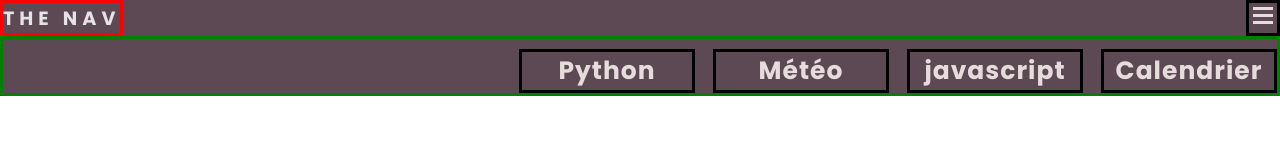
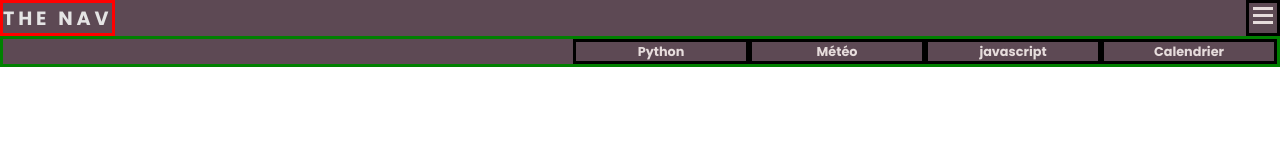
Before and after one commit to pof-cpu/MonSite, a plain HTML site: page index.html in a window 1280 px wide. Drawn offline with nearby package versions, Linux system fonts and the light colour scheme.

Commit message:
Update style_nav.css

```diff
--- a/style_nav.css
+++ b/style_nav.css
@@ -51,7 +51,7 @@ nav{
      color: rgb(228, 228, 228);
      font-weight: bold;
      text-transform:uppercase;
-     letter-spacing: 5px;
+     letter-spacing: .2em;
      font-size: 1.2em;
      text-align:right; /*Axe principal */
      align-items: center; /*Axe secondaire */
@@ -64,20 +64,21 @@ nav{
     justify-content: flex-end;
     border:green solid;
     background-color:#5d4954 ;
+    align-items: center; /*Axe secondaire */
+
  }
 
  div.nav-link div{
-     margin-left: 18px;
-     margin-top: 10px;
- }
+
+}
 
  div.nav-link a{
     color: rgb(230, 220, 220);
     text-decoration: none;
-    letter-spacing: 1px;
     font-weight: bold;
     font-family: 'Poppins', sans-serif;
-    font-size: 25px;
+    font-size: .8em;
+
  }
  div.nav-items{
      width:170px;
```
